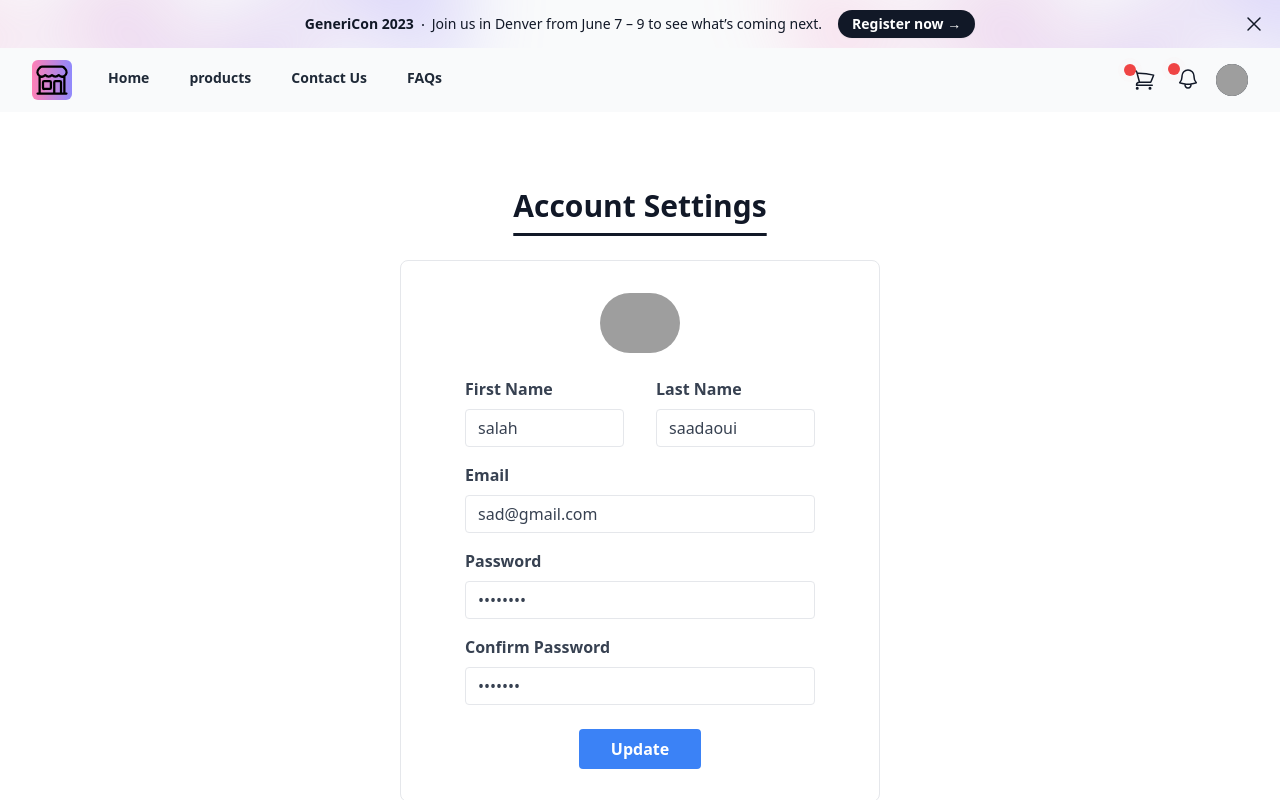
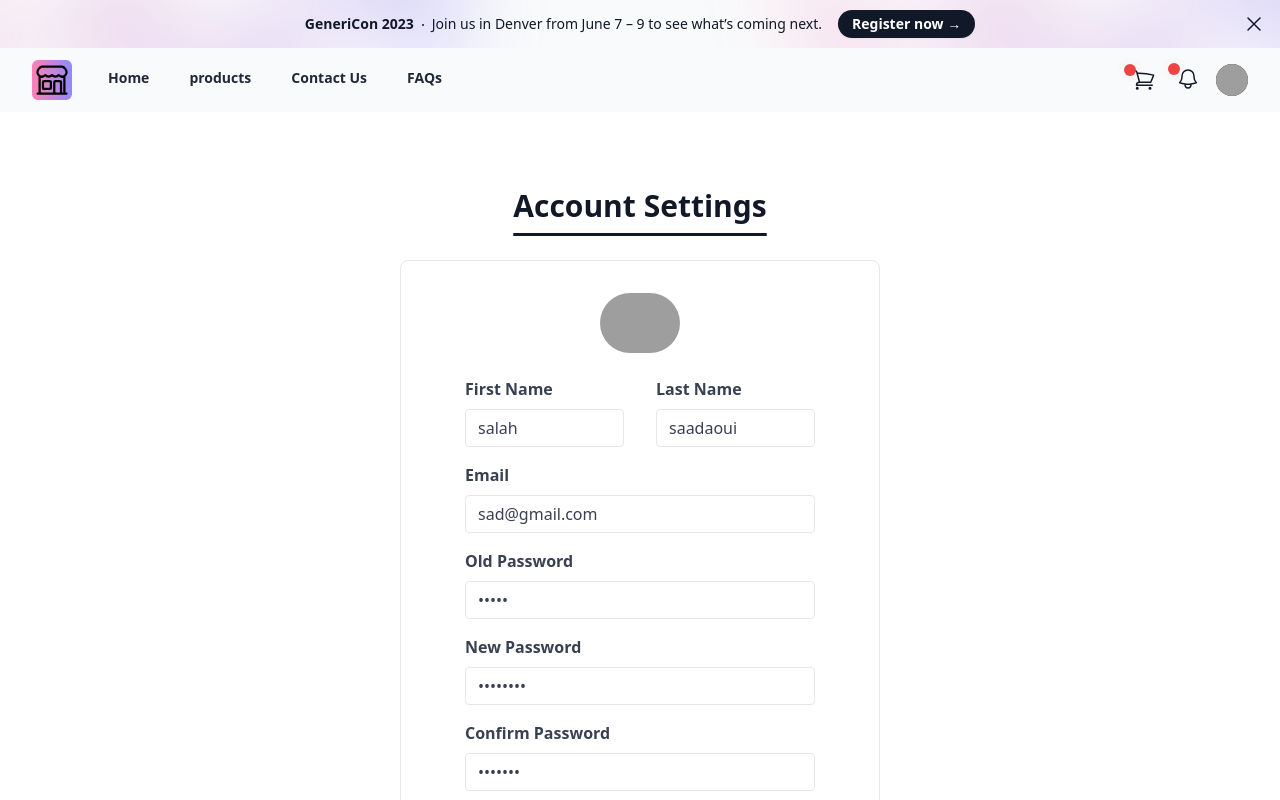
Before and after one commit to Comersify/multi-seller-store, a Next.js app: page /account/settings in a window 1280 px wide. Shown: the top 800 px of the page. Built offline with nearby package versions, Linux system fonts and the light colour scheme; no server answers; grey boxes are pictures that could not be loaded.

Commit message:
add settings func :heavy_plus_sign:

```diff
--- a/pages/account/settings/index.js
+++ b/pages/account/settings/index.js
@@ -1,17 +1,11 @@
+import { useSettings } from "@/api/api";
 import { Button } from "@/components/shared/Buttons";
 import { Title } from "@/components/shared/Title";
 import { Input } from "@/forms/Input";
 import Head from "next/head";
-import { useState } from "react";
 
 export default function Settings() {
-  const [settings, setSettings] = useState({
-    firstName: "salah",
-    lastName: "saadaoui",
-    email: "sad@gmail.com",
-    password: "35465465",
-    passwordConfermation: "5465465",
-  });
+  const { setSettings, settings, handleSubmit } = useSettings();
   return (
     <>
       <Head>
@@ -59,11 +53,21 @@ export default function Settings() {
             <div className="mb-4">
               <Input
                 onChange={(e) =>
+                  setSettings({ ...settings, oldPassword: e.target.value })
+                }
+                value={settings.oldPassword}
+                type="password"
+                label="Old Password"
+              />
+            </div>
+            <div className="mb-4">
+              <Input
+                onChange={(e) =>
                   setSettings({ ...settings, password: e.target.value })
                 }
                 value={settings.password}
                 type="password"
-                label="Password"
+                label="New Password"
               />
             </div>
             <div className="mb-6">
@@ -81,7 +85,9 @@ export default function Settings() {
             </div>
           </div>
           <div className="flex w-full justify-center">
-            <Button px="8">Update</Button>
+            <Button onClick={(e) => handleSubmit(e)} px="8">
+              Update
+            </Button>
           </div>
         </form>
       </main>
```
